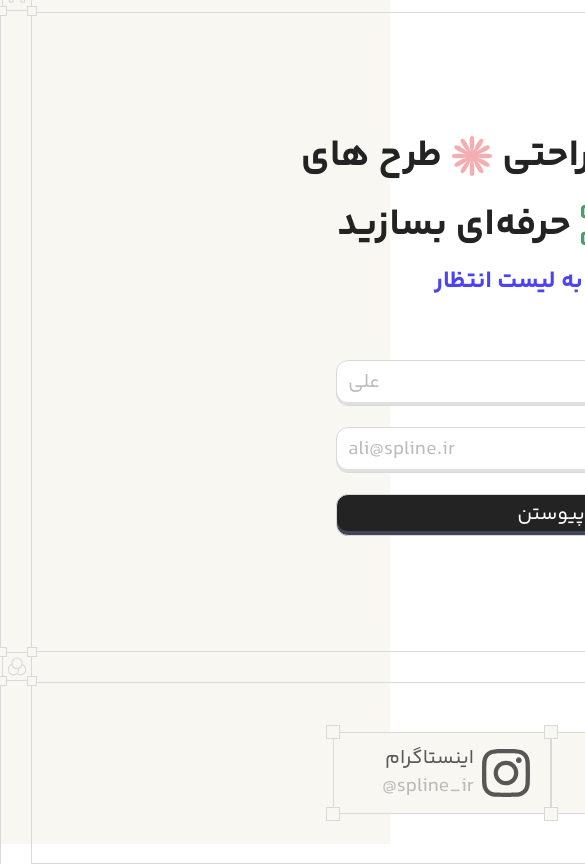
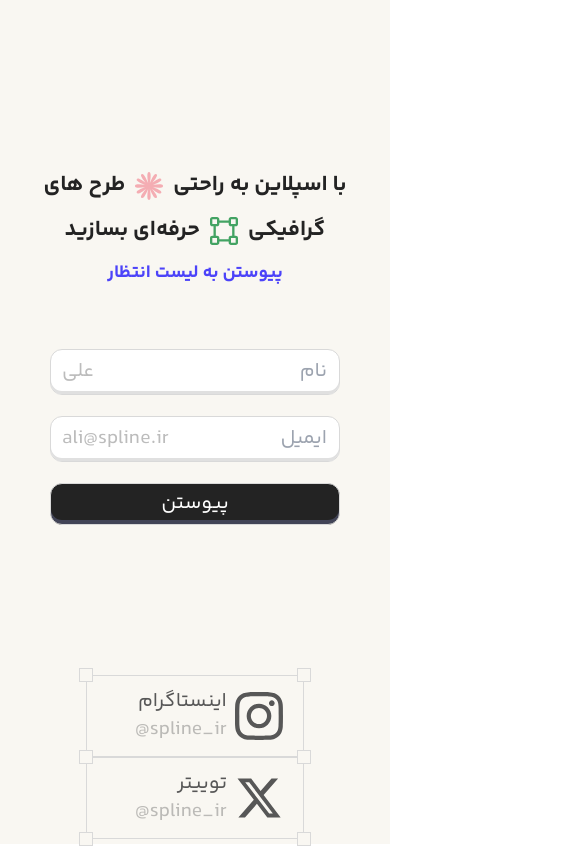
Before and after one commit to splineHQ/spline-waitlist, a Next.js app: page / in a window 390 px wide. Shown: the top 864 px of the page, 585 px wide, since content can reach past the window. Built offline with nearby package versions, Linux system fonts and the light colour scheme.

Commit message:
feat: add responsive

```diff
--- a/components/submission/index.tsx
+++ b/components/submission/index.tsx
@@ -7,31 +7,36 @@ export default function Submission() {
     <main className="flex h-dvh w-full flex-col items-center justify-center bg-[#F9F7F2]">
       <Layout>
         <div className="flex flex-col items-center justify-center">
-          <div dir="rtl" className="flex flex-col space-y-3 font-[yekan-bold] text-[#232323]">
+          <div
+            dir="rtl"
+            className="flex flex-col space-y-3 font-[yekan-bold] text-[22px] text-[#232323] sm:text-[38px] md:text-[38px] lg:text-[38px] xl:text-[38px]"
+          >
             <div className="flex items-center justify-center">
-              <h1 className="text-[38px]">با اسپلاین به راحتی</h1>
+              <h1>با اسپلاین به راحتی</h1>
               <Image
-                className="pointer-events-none mx-2.5 w-[40px] select-none"
+                className="pointer-events-none mx-2.5 w-[28px] select-none sm:w-[40px] md:w-[40px] lg:w-[40px] xl:w-[40px]"
                 src="/submisson/union.svg"
                 alt="union"
                 width={39}
                 height={39}
               />
-              <h1 className="text-[38px]">طرح های</h1>
+              <h1>طرح های</h1>
             </div>
             <div className="flex items-center justify-center">
-              <h1 className="text-[38px]">گرافیکی</h1>
+              <h1>گرافیکی</h1>
               <Image
-                className="pointer-events-none mx-2.5 w-[40px] select-none"
+                className="pointer-events-none mx-2.5 w-[28px] select-none sm:w-[40px] md:w-[40px] lg:w-[40px] xl:w-[40px]"
                 src="/submisson/group.svg"
                 alt="union"
                 width={39}
                 height={39}
               />
-              <h1 className="text-[38px]">حرفه‌ای بسازید</h1>
+              <h1>حرفه‌ای بسازید</h1>
             </div>
           </div>
-          <h3 className="mt-3 font-[yekan-bold] text-2xl text-[#4C43F9]">پیوستن به لیست انتظار</h3>
+          <h3 className="mt-3 font-[yekan-bold] text-lg text-[#4C43F9] sm:text-2xl md:text-2xl lg:text-2xl xl:text-2xl">
+            پیوستن به لیست انتظار
+          </h3>
           <SubmissionForm />
         </div>
       </Layout>
--- a/components/submission/layout/index.tsx
+++ b/components/submission/layout/index.tsx
@@ -10,42 +10,42 @@ interface IProps {
 export default function Layout({ children }: IProps) {
   return (
     <>
-      <div className="flex h-full w-full justify-between space-x-[30px] pb-[30px]">
-        <div className="relative h-full w-full border-b border-r border-[#D9D9D9]">
+      <div className="flex h-full w-full justify-between pb-[30px] lg:space-x-[30px] xl:space-x-[30px]">
+        <div className="relative hidden h-full w-full border-b border-r border-[#D9D9D9] sm:hidden md:hidden lg:flex xl:flex">
           <Card size="sm" classname="w-fit h-fit p-1 absolute -right-[31.5px] -bottom-[30px]">
             <Image width={20} height={20} src="/submisson/bezier.svg" alt="" />
           </Card>
         </div>
-        <div className="h-full w-[65rem] flex-shrink-0 border-x border-b border-[#D9D9D9]" />
-        <div className="relative h-full w-full border-b border-l border-[#D9D9D9]">
+        <div className="hidden h-full w-full flex-shrink-0 border-x border-b border-[#D9D9D9] sm:hidden sm:w-full md:hidden md:w-full lg:flex lg:w-[50rem] xl:flex xl:w-[65rem]" />
+        <div className="relative hidden h-full w-full border-b border-l border-[#D9D9D9] sm:hidden md:hidden lg:flex xl:flex">
           <Card size="sm" classname="w-fit h-fit p-1 absolute -left-[31.5px] -bottom-[30px]">
             <Image width={20} height={20} src="/submisson/pentool.svg" alt="" />
           </Card>
         </div>
       </div>
-      <div className="flex h-full w-full justify-between space-x-[30px]">
-        <div className="relative h-full w-full border-b border-r border-t border-[#D9D9D9]">
+      <div className="flex h-full w-full justify-between lg:space-x-[30px] xl:space-x-[30px]">
+        <div className="relative hidden h-full w-full border-b border-r border-t border-[#D9D9D9] sm:hidden md:hidden lg:flex xl:flex">
           <Card size="sm" classname="w-fit h-fit p-1 absolute -right-[31.5px] -bottom-[30px]">
             <Image width={20} height={20} src="/submisson/color-palette.svg" alt="" />
           </Card>
         </div>
-        <div className="flex min-h-[40rem] w-[65rem] flex-shrink-0 items-center justify-center border border-[#D9D9D9]">
+        <div className="flex min-h-[40rem] w-full flex-shrink-0 items-center justify-center border-[#D9D9D9] sm:w-full md:w-full lg:w-[50rem] lg:border xl:w-[65rem] xl:border">
           {children}
         </div>
-        <div className="relative h-full w-full border-b border-l border-t border-[#D9D9D9]">
+        <div className="relative hidden h-full w-full border-b border-l border-t border-[#D9D9D9] sm:hidden md:hidden lg:flex xl:flex">
           <Card size="sm" classname="w-fit h-fit p-1 absolute -left-[31.5px] -bottom-[30px]">
             <Image width={20} height={20} src="/submisson/cursor.svg" alt="" />
           </Card>
         </div>
       </div>
-      <div className="flex h-full w-full justify-between space-x-[30px] pt-[30px]">
-        <div className="h-full w-full border-r border-t border-[#D9D9D9]" />
-        <div className="flex h-full w-[65rem] flex-shrink-0 items-center justify-center border border-[#D9D9D9]">
+      <div className="flex h-full w-full justify-between sm:pt-[30px] md:pt-[30px] lg:space-x-[30px] lg:pt-[30px] xl:space-x-[30px] xl:pt-[30px]">
+        <div className="hidden h-full w-full border-r border-t border-[#D9D9D9] sm:hidden md:hidden lg:flex xl:flex" />
+        <div className="flex h-full w-full flex-shrink-0 items-center justify-center border-[#D9D9D9] sm:w-full md:w-full lg:w-[50rem] lg:border xl:w-[65rem] xl:border">
           <div className="flex h-[180px] w-full items-center justify-center">
             <SocialLinks />
           </div>
         </div>
-        <div className="h-full w-full border-b border-l border-t border-[#D9D9D9]" />
+        <div className="hidden h-full w-full border-b border-l border-t border-[#D9D9D9] sm:hidden md:hidden lg:flex xl:flex" />
       </div>
     </>
   )
--- a/components/submission/submisson-form.tsx
+++ b/components/submission/submisson-form.tsx
@@ -40,7 +40,7 @@ export default function SubmissionForm() {
 
   return (
     <form onSubmit={handleSubmit(onSubmit)}>
-      <div className="mt-[62px] flex w-[430px] flex-col space-y-[21px]">
+      <div className="mt-[62px] flex w-full flex-col space-y-[21px] sm:w-[430px] md:w-[430px] lg:w-[430px] xl:w-[430px]">
         <Input
           {...register('name')}
           id="name"
--- a/components/submitted/index.tsx
+++ b/components/submitted/index.tsx
@@ -7,7 +7,7 @@ export default function Submitted() {
       <Layout>
         <div dir="rtl" className="flex flex-col items-center space-y-8">
           <Image width={89} height={89} src="/submitted/success-badge.svg" alt="success" />
-          <div className="flex w-[573px] flex-col items-center space-y-4 text-center text-[#232323]">
+          <div className="flex w-full flex-col items-center space-y-4 text-center text-[#232323] sm:w-[573px] md:w-[573px] lg:w-[573px] xl:w-[573px]">
             <h1 className="font-[yekan-bold] text-4xl">شما در لیست انتظار هستید</h1>
             <p className="font-[yekan-regular] text-2xl">
               از اینکه به لیست انتظار پیوستید متشکریم. لطفا منتظر دعوت نامه برای شروع باشید.
--- a/shared/social-links/index.tsx
+++ b/shared/social-links/index.tsx
@@ -7,7 +7,7 @@ interface IProps {
 
 export default function SocialLinks({ variant = 'submisson' }: IProps) {
   return (
-    <div dir="ltr" className="flex flex-row">
+    <div dir="ltr" className="flex flex-col sm:flex-row md:flex-row lg:flex-row xl:flex-row">
       <a href="https://www.instagram.com/spline_ir/" target="_blank">
         <Card variant={variant} classname="pl-12 pr-5 hover:opacity-70 transition-all">
           <div className="flex flex-row space-x-2">
```
Also changed, not shown: components/submitted/layout/index.tsx (+16 -32 lines).
